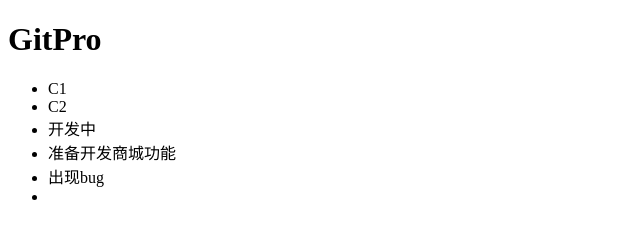
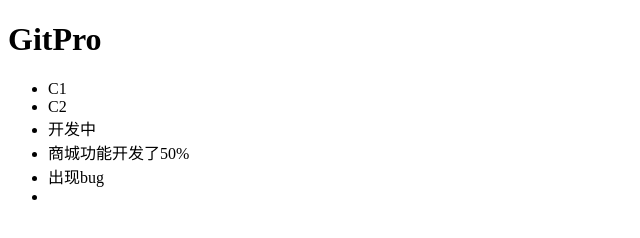
Before and after one commit to DuJunT/test1, a plain HTML site: page index.html in a window 1280 px wide. Shown: the full height of the page, 0-640 px from the left. Drawn offline with Linux system fonts and the light colour scheme.

Commit message:
商城功能正在完善

```diff
--- a/index.html
+++ b/index.html
@@ -10,7 +10,7 @@
 		<li>C1</li>
 		<li>C2</li>
 		<li>开发中</li>
-		<li>准备开发商城功能</li>
+		<li>商城功能开发了50%</li>
 		<li>出现bug<li>
 	</ul>
 </body>
```
